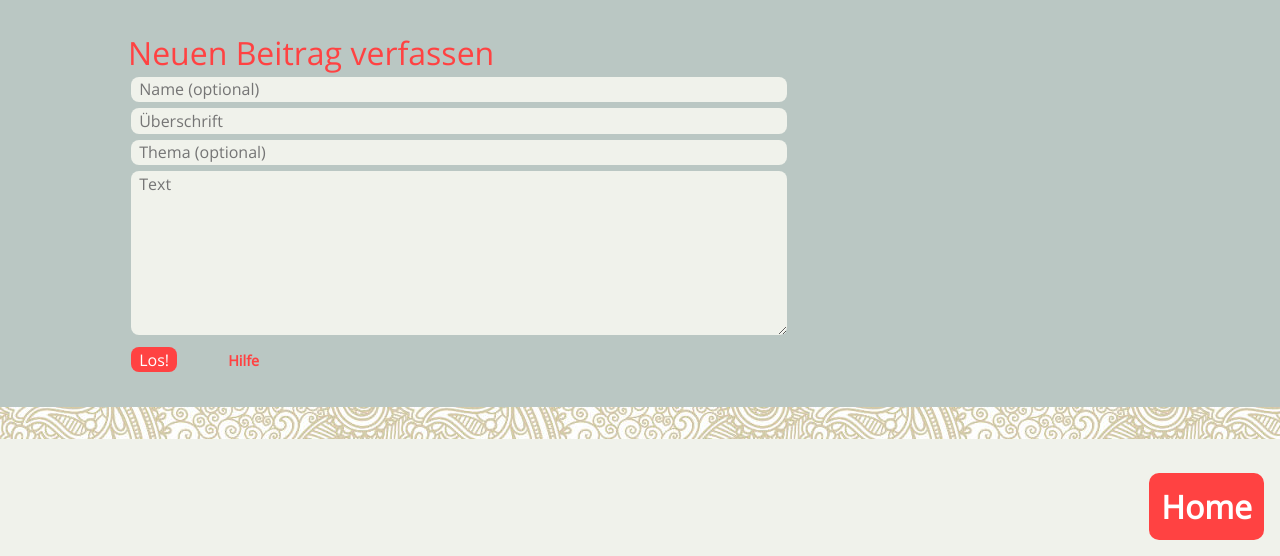
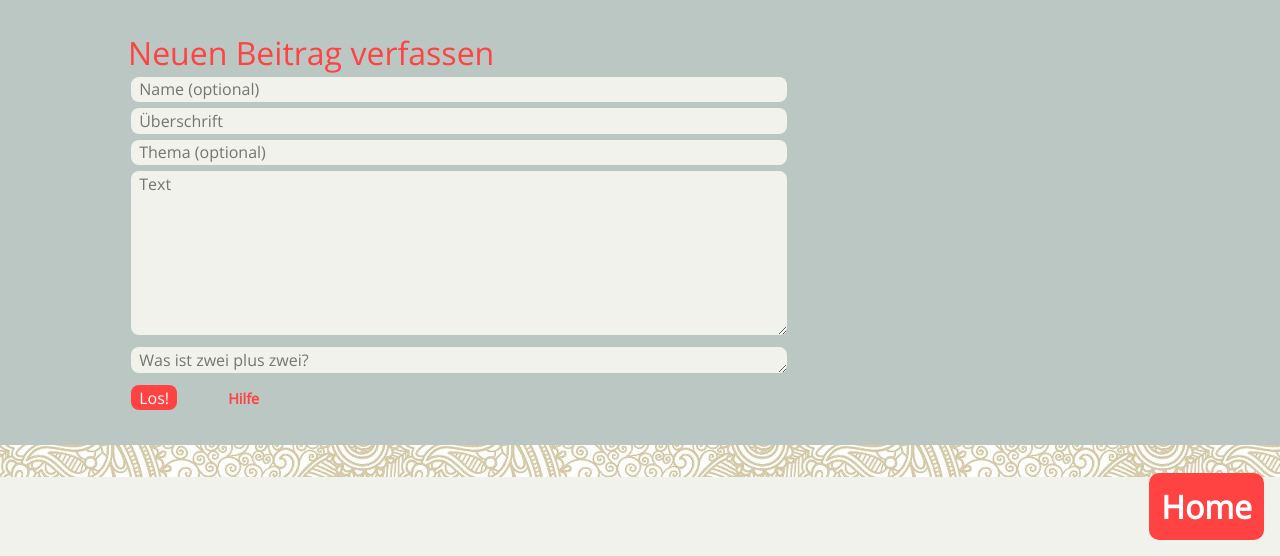
Before and after one commit to tobiasno/OrganicBoard, a PHP site: page / in a window 1280 px wide. Shown: the part 244-800 px from the top of the page. Run offline with PHP 8.4, Linux system fonts and the light colour scheme; data comes from the database, SQL or seed files in the repository; tables that the repository leaves empty hold one stand-in row (values such as "Sample post").

Commit message:
implemented captcha to prevent further spam

```diff
--- a/www/common/css/mobile.css
+++ b/www/common/css/mobile.css
@@ -71,6 +71,10 @@ input, textarea, button {
   border: 0;
   border-radius: 8px;
   background: #FFFFFF;
+}
+
+.captcha_field {
+  max-height: 3rem;
 }
 
 button {
--- a/www/common/css/style.css
+++ b/www/common/css/style.css
@@ -59,6 +59,10 @@ input, textarea, button {
   border: 0;
   border-radius: 8px;
   background: #F0F2EB;
+}
+
+.captcha_field {
+  max-height: 1.4rem;
 }
 
 button {
--- a/www/common/php/lib/class.forum.php
+++ b/www/common/php/lib/class.forum.php
@@ -31,6 +31,9 @@
     private $topic_path = '?topic=';
     // Messages
     private $submit_error = "Fehler: Eintrag konnte nicht abgeschickt werden.";
+    // Captcha
+    private $captcha_question ="Was ist zwei plus zwei?";
+    private $captcha_answer = "4";
     // Behavioral algorithms
     private $scoring_algorithm = '
         100.00000000 * (
@@ -260,6 +263,7 @@
               <input type="text" maxlength="64" id="headline" name="headline" placeholder="Überschrift"><br>
               <input type="text" maxlength="20" id="topic" name="topic" placeholder="Thema (optional)" value="'.$topic.'"><br>
               <textarea type="text" id="content" name="content" placeholder="Text"></textarea><br>
+              <textarea class="captcha_field" type="text" id="captcha" name="captcha" placeholder="'.$this -> captcha_question.'"></textarea><br>
               <button type="submit">Los!</button><a href="./doc/userguide.html" target="_blank" id="help_link">Hilfe</a>
             </form>
           </div>';
@@ -386,6 +390,7 @@
           <form action="'.$this -> single_path . $id.'#answer_form" method="post" accept-charset="UTF-8">
             <input type="text" maxlength="16" id="name" name="name" placeholder="Name (optional)"><br>
             <textarea type="text" id="content" name="content" placeholder="Text"></textarea><br>
+            <textarea class="captcha_field" type="text" id="captcha" name="captcha" placeholder="'.$this -> captcha_question.'"></textarea><br>
             <button type="submit">Los!</button>
           </form>';
       return $output;
@@ -400,7 +405,7 @@
      * @return boolean
      */
     private function writePost ($post) {
-      if (empty ($post) || $post["headline"] === '' || $post["content"] === '') {
+      if (empty ($post) || $post["headline"] === '' || $post["content"] === '' || $post["captcha"] != $this -> captcha_answer) {
         return false;
       } else {
         $post = $this -> cleanInput ($post);
@@ -441,7 +446,7 @@
      * @return boolean
      */
     private function writeReply ($id, $post) {
-      if (empty ($post) || $post["content"] === '' || $id === 0) { // No replying to ID 0 to combat spam.
+      if (empty ($post) || $post["content"] === '' || $id === 0 || $post["captcha"] != $this -> captcha_answer) { // No replying to ID 0 to combat spam.
         return false;
       } else {
         $post = $this -> cleanInput ($post);
```
